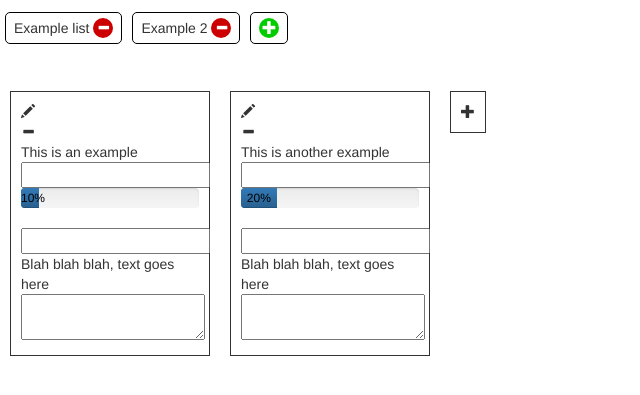
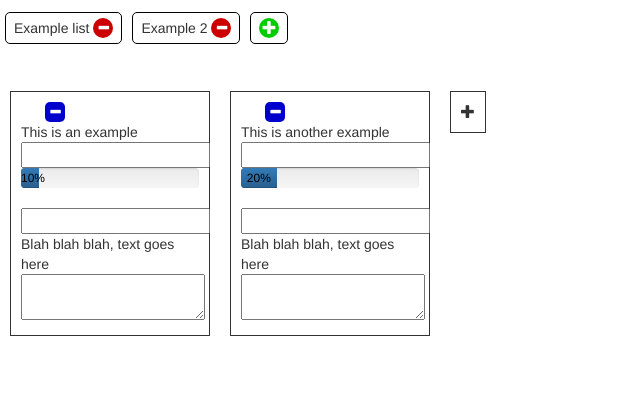
Before and after one commit to npmcdn-to-unpkg-bot/iwatts.github.io, a website: page angular/index.html in a window 1280 px wide. Both pictures are taken after a click on the element "Example list". Shown: the part 93-488 px from the top of the page, without its empty margins (0-640 px from the left). Drawn offline with nearby package versions, Linux system fonts and the light colour scheme.

Commit message:
Task button styls

```diff
--- a/angular/css/style.css
+++ b/angular/css/style.css
@@ -65,3 +65,17 @@ button {
     color: #000 !important;
 
 }
+.buttons div {
+	display: inline-block;
+	width: 20px;
+	height: 20px;
+	color: rgb(255, 255, 255);
+	text-align: center;
+	border-radius: 5px;
+}
+.buttons .delete-button {
+	background-color: #c00;
+}
+.buttons .delete-button {
+	background-color: #00c;
+}
```
